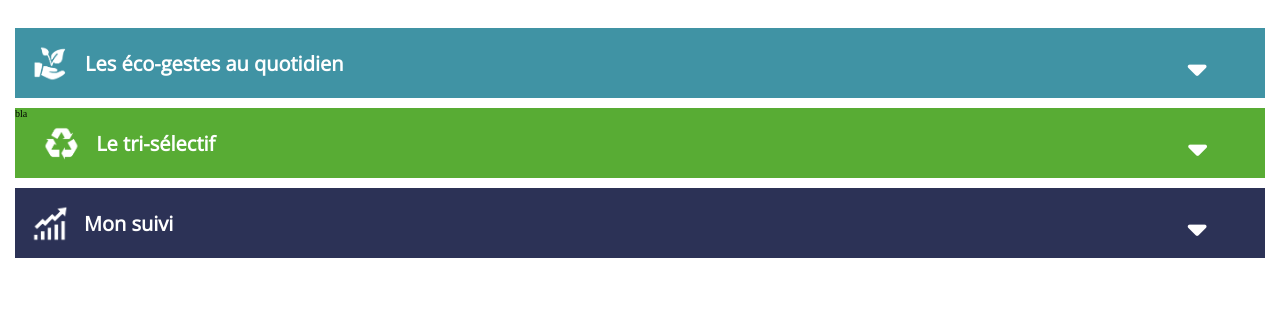
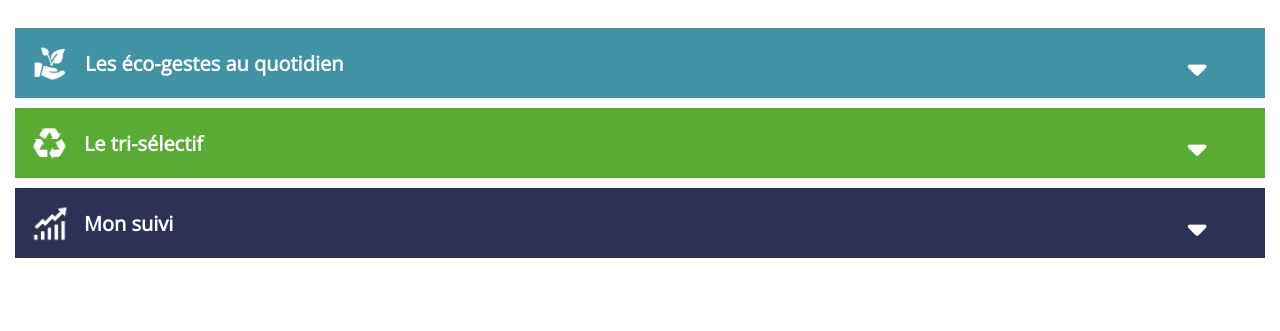
Before and after one commit to osselaer-mickael/faceco, a PHP site: page / in a window 1280 px wide. Shown: the part 142-473 px from the top of the page. Run offline with PHP 8.4, Linux system fonts and the light colour scheme; some libraries are stand-ins or nearby versions.

```diff
--- a/index.php
+++ b/index.php
@@ -88,7 +88,6 @@
     <!-- Création du menu déroulant de l'onglet "Tri selectif". -->
 
         <div class="selective_sorting">
-            bla
             <img src="IMG/logo_tri.png" alt="tri_selectif" class="tri_selectif">
             <h2>Le tri-sélectif</h2>
             <div class="arrow">
```
